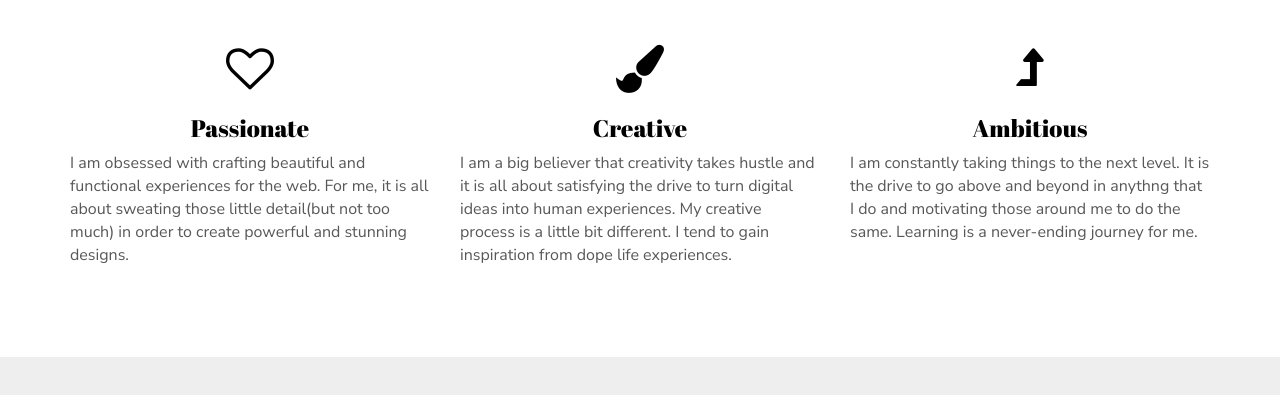
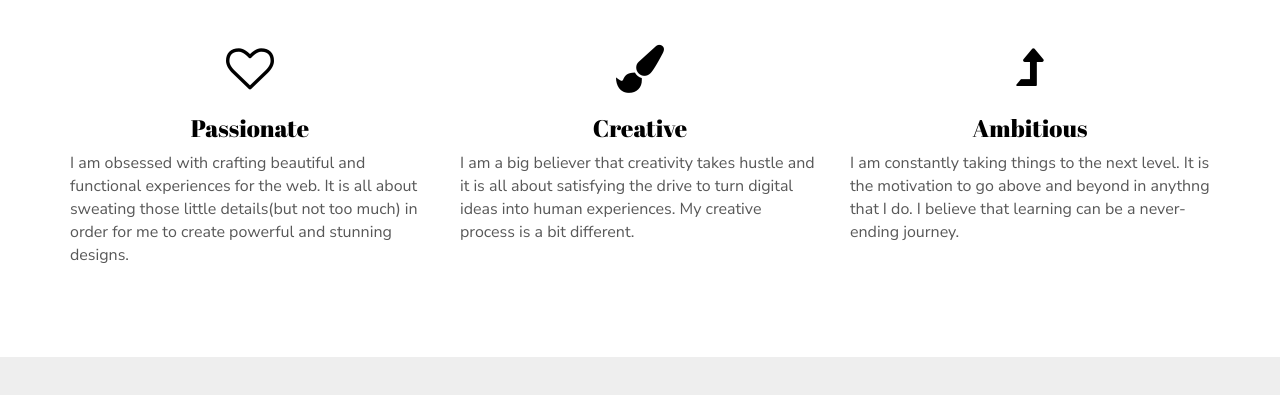
Before and after one commit to thebadasscoder/twilsonpierce, a plain HTML site: page index.html in a window 1280 px wide. Shown: the part 673-1068 px from the top of the page. Drawn offline with Linux system fonts and the light colour scheme; some packages are replaced by stand-ins of ours.

Commit message:
changes made

```diff
--- a/index.html
+++ b/index.html
@@ -101,7 +101,7 @@
                     <i class="fa fa-heart-o fa-3x" aria-hidden="true"></i>
                 </div>
                 <h3 class="text-center">Passionate</h3>
-                <p> I am obsessed with crafting beautiful and functional experiences for the web. For me, it is all about sweating those little detail(but not too much) in order to create powerful and stunning designs.</p>
+                <p> I am obsessed with crafting beautiful and functional experiences for the web. It is all about sweating those little details(but not too much) in order for me to create powerful and stunning designs.</p>
             </div>
 
             <div class="col-xs-12 col-md-4">
@@ -109,14 +109,14 @@
                     <i class="fa fa-paint-brush fa-3x" aria-hidden="true"></i>
                 </div>
                 <h3 class="text-center">Creative</h3>
-                <p>I am a big believer that creativity takes hustle and it is all about satisfying the drive to turn digital ideas into human experiences. My creative process is a little bit different. I tend to gain inspiration from dope life experiences.</p>
+                <p>I am a big believer that creativity takes hustle and it is all about satisfying the drive to turn digital ideas into human experiences. My creative process is a bit different. </p>
             </div>
             <div class="col-xs-12 col-md-4">
                 <div class="fa-container">
                     <i class="fa fa-level-up fa-3x" aria-hidden="true"></i>
                 </div>
                 <h3 class="text-center">Ambitious</h3>
-                <p> I am constantly taking things to the next level. It is the drive to go above and beyond in anythng that I do and motivating those around me to do the same. Learning is a never-ending journey for me.</p>
+                <p> I am constantly taking things to the next level. It is the motivation to go above and beyond in anythng that I do. I believe that learning can be a never-ending journey.</p>
             </div>
         </div>
     </div>
```
